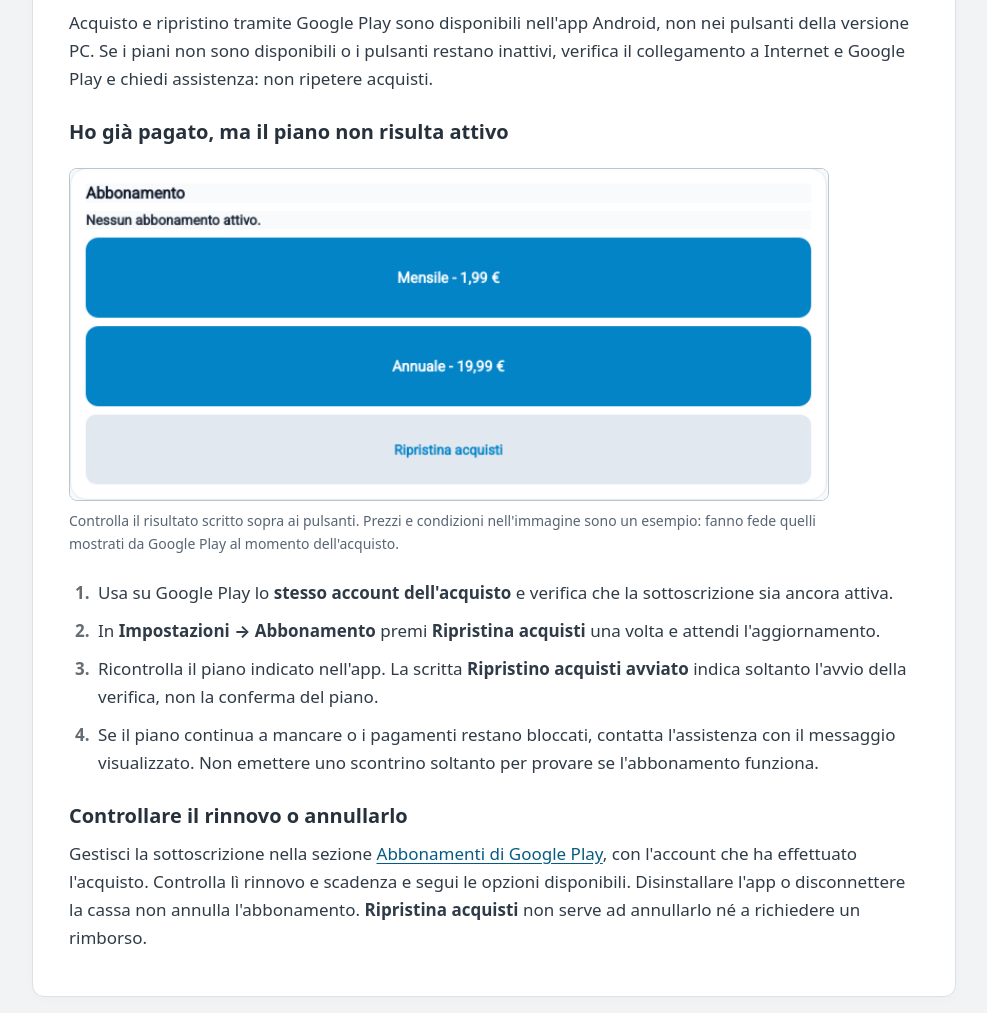
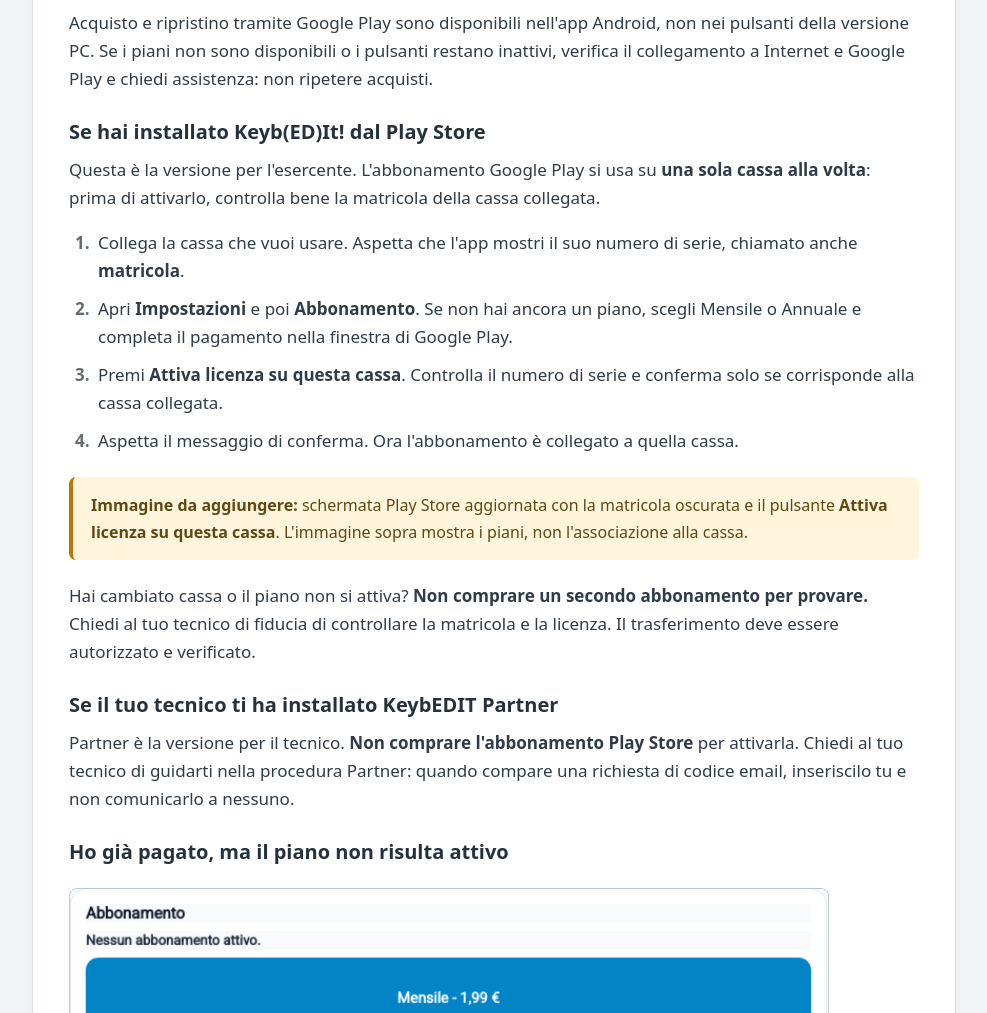
Before and after one commit to rdbecrsolutions/keybedit.onlinehelp.io, a plain HTML site: page index.html in a window 1280 px wide. Shown: the part 9490-10503 px from the top of the page, without its empty margins (286-1273 px from the left). Drawn offline with Linux system fonts and the light colour scheme.

Commit message:
Explain Play Store license per cash register

```diff
--- a/index.html
+++ b/index.html
@@ -236,6 +236,18 @@
       </ol>
       <p>Con il piano attivo la vendita può essere pagata. Nel test, il pagamento con BANCOMAT da 2,00 € è stato stampato come scontrino <strong>NON FISCALE</strong> senza codice lotteria: è una imperfezione nota del protocollo. Verifica nella finestra Google Play la durata della prova e l'eventuale rinnovo.</p>
       <p>Acquisto e ripristino tramite Google Play sono disponibili nell'app Android, non nei pulsanti della versione PC. Se i piani non sono disponibili o i pulsanti restano inattivi, verifica il collegamento a Internet e Google Play e chiedi assistenza: non ripetere acquisti.</p>
+      <h3>Se hai installato Keyb(ED)It! dal Play Store</h3>
+      <p>Questa è la versione per l'esercente. L'abbonamento Google Play si usa su <strong>una sola cassa alla volta</strong>: prima di attivarlo, controlla bene la matricola della cassa collegata.</p>
+      <ol>
+        <li>Collega la cassa che vuoi usare. Aspetta che l'app mostri il suo numero di serie, chiamato anche <strong>matricola</strong>.</li>
+        <li>Apri <strong>Impostazioni</strong> e poi <strong>Abbonamento</strong>. Se non hai ancora un piano, scegli Mensile o Annuale e completa il pagamento nella finestra di Google Play.</li>
+        <li>Premi <strong>Attiva licenza su questa cassa</strong>. Controlla il numero di serie e conferma solo se corrisponde alla cassa collegata.</li>
+        <li>Aspetta il messaggio di conferma. Ora l'abbonamento è collegato a quella cassa.</li>
+      </ol>
+      <div class="notice warning"><strong>Immagine da aggiungere:</strong> schermata Play Store aggiornata con la matricola oscurata e il pulsante <strong>Attiva licenza su questa cassa</strong>. L'immagine sopra mostra i piani, non l'associazione alla cassa.</div>
+      <p>Hai cambiato cassa o il piano non si attiva? <strong>Non comprare un secondo abbonamento per provare.</strong> Chiedi al tuo tecnico di fiducia di controllare la matricola e la licenza. Il trasferimento deve essere autorizzato e verificato.</p>
+      <h3>Se il tuo tecnico ti ha installato KeybEDIT Partner</h3>
+      <p>Partner è la versione per il tecnico. <strong>Non comprare l'abbonamento Play Store</strong> per attivarla. Chiedi al tuo tecnico di guidarti nella procedura Partner: quando compare una richiesta di codice email, inseriscilo tu e non comunicarlo a nessuno.</p>
       <h3>Ho gi&agrave; pagato, ma il piano non risulta attivo</h3>
       <figure class="compact">
         <a class="zoom" href="assets/img/abbonamento-ripristino.png"><img src="assets/img/abbonamento-ripristino.png" width="720" height="314" alt="Riquadro Abbonamento: nessun abbonamento attivo, scelta mensile o annuale e Ripristina acquisti." loading="lazy"></a>
```
